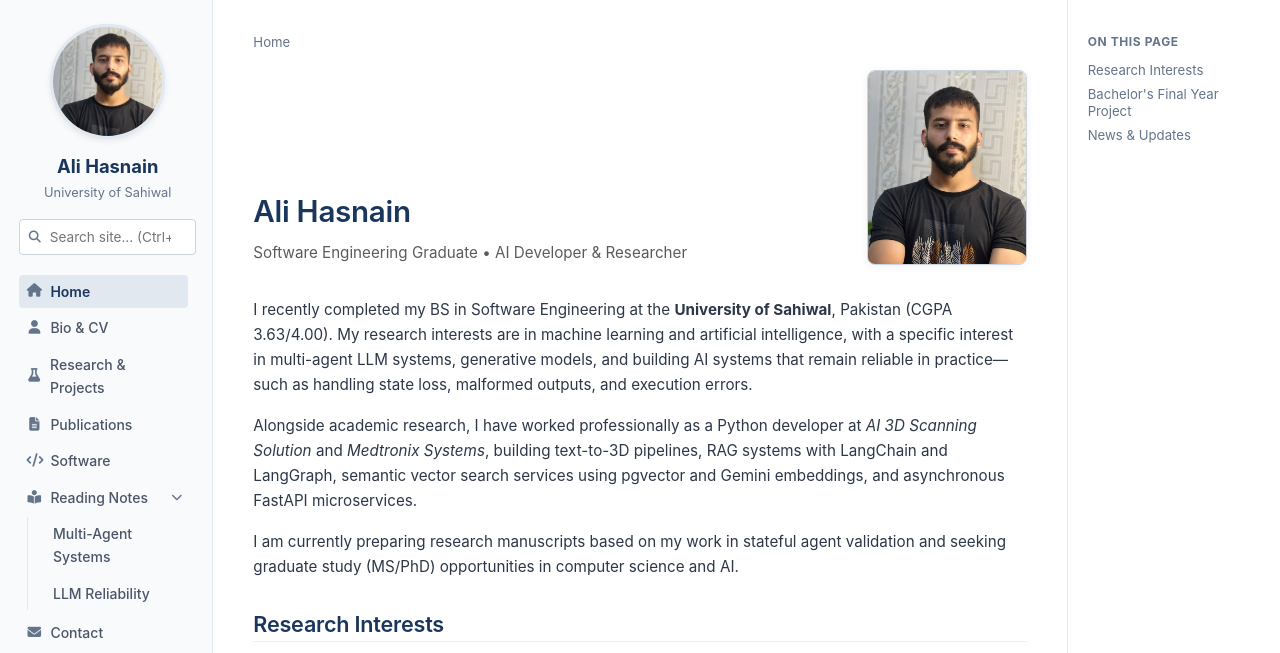
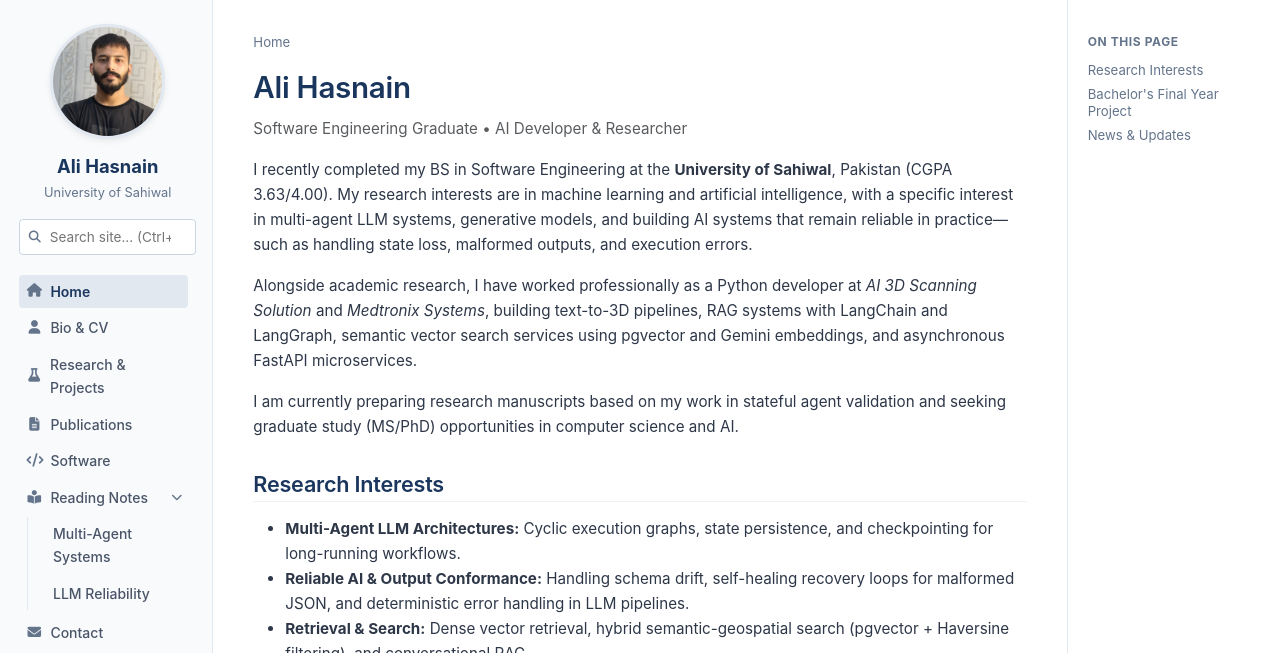
Before and after one commit to aliHasnainme/aliHasnainme.github.io, a plain HTML site: page index.html in a window 1280 px wide. Shown: the top 653 px of the page. Drawn offline with nearby package versions, Linux system fonts and the light colour scheme; some icons are missing.

Commit message:
Keep single profile picture in sidebar and save updates

```diff
--- a/index.html
+++ b/index.html
@@ -143,14 +143,11 @@
               <span>Home</span>
             </nav>
 
-            <div class="d-flex align-items-start justify-content-between flex-wrap-reverse mb-3">
-              <div>
-                <h1 class="border-0 mb-1">Ali Hasnain</h1>
-                <p class="text-muted">
-                  Software Engineering Graduate &bull; AI Developer &amp; Researcher
-                </p>
-              </div>
-              <img src="assets/images/Profile.jpeg" onerror="this.onerror=null; this.src='assets/images/profile.svg';" alt="Ali Hasnain" class="profile-img-main d-none d-sm-block mb-3">
+            <div class="mb-3">
+              <h1 class="border-0 mb-1">Ali Hasnain</h1>
+              <p class="text-muted">
+                Software Engineering Graduate &bull; AI Developer &amp; Researcher
+              </p>
             </div>
 
             <p>
```
Also changed, not shown: bio_and_cv/index.html (+1 -1 lines).
